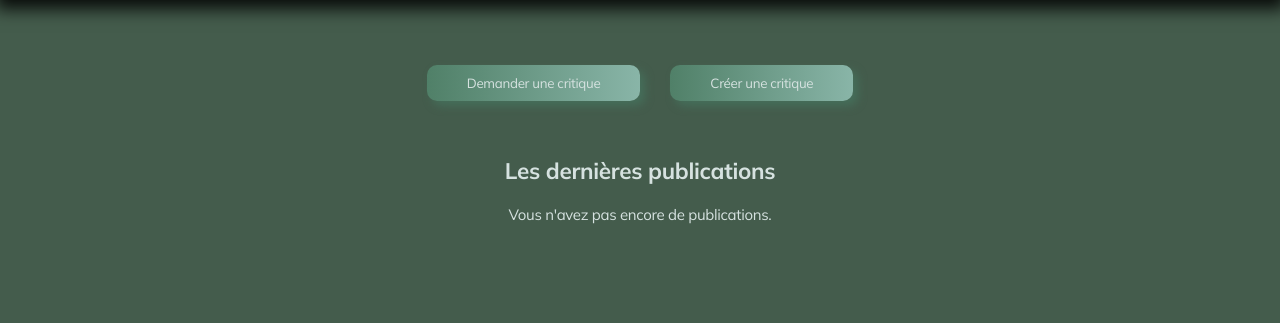
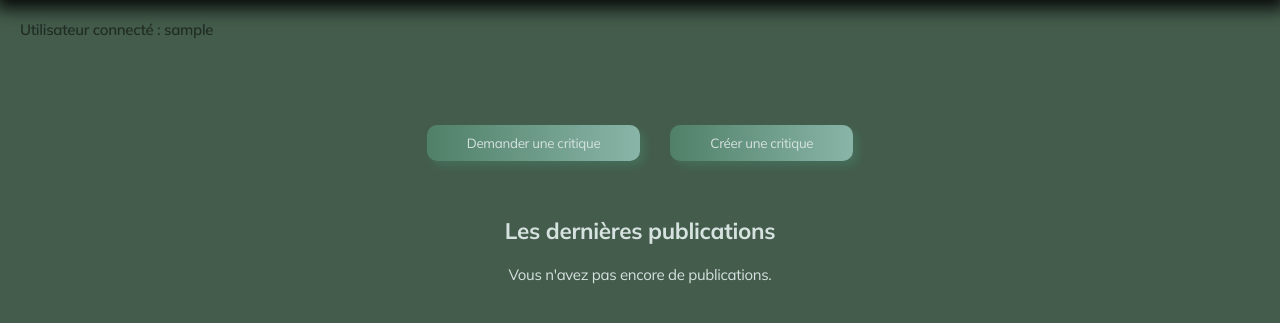
Before and after one commit to Rossignol-h/P9_Litreview_Rossignol_Hanane, a Django app: page /home/ in a window 1280 px wide. Shown: the part 70-393 px from the top of the page. Run offline with Django 4.2, Linux system fonts and the light colour scheme; the visitor is signed in with stand-in values (Sample User, id 1); data that the repository does not hold is empty; some web fonts are replaced.

Commit message:
fixed some issues

```diff
--- a/litreview/review/templates/review/review_snippet.html
+++ b/litreview/review/templates/review/review_snippet.html
@@ -49,7 +49,7 @@
 
     <footer class="card-footer">
         <div class="author">
-            {% avatar user class="avatar" id="user_avatar" %}
+            {% avatar review.user class="avatar" id="user_avatar" %}
             <p>{% get_poster_display review.user %} publié une critique</p>
         </div>
         <date>{{ review.time_created|get_posted_at_display }}</date>
--- a/litreview/static/css/base.css
+++ b/litreview/static/css/base.css
@@ -77,6 +77,13 @@ label:not(.input-container *) label:not(.label-image *) {
     display: None;
 }
 
+.connected-user {
+    padding: 20px;
+    color: var(--dark-color);
+    font-weight: 600;
+    font-size: 1rem;
+}
+
 /* ==================================== PAGINATION */
 
 .pagination-container {
--- a/litreview/templates/index.html
+++ b/litreview/templates/index.html
@@ -54,6 +54,7 @@
         <figure>
         </figure>
     </header>
+    <h2 class="connected-user">Utilisateur connecté : {{ request.user }}</h2>
     {% block content %}
     {% endblock %}
     {% endif %}
--- a/litreview/ticket/templates/ticket/ticket_snippet.html
+++ b/litreview/ticket/templates/ticket/ticket_snippet.html
@@ -34,7 +34,7 @@
     {% if request.resolver_match.url_name != "response_ticket" %}
     <footer class="card-footer">
         <div class="author">
-            {% avatar user class="avatar" id="user_avatar" %}
+            {% avatar ticket.user class="avatar" id="user_avatar" %}
             <p>{% get_poster_display ticket.user %} demandé une critique</p>
         </div>
         {% timezone "Europe/Paris" %}
--- a/litreview/userfollows/templates/userfollows/follow.html
+++ b/litreview/userfollows/templates/userfollows/follow.html
@@ -58,12 +58,6 @@
                         <img src="{% static 'delete-user.svg' %}" alt="icône d'utilisateur" />
                     </a>
                 </button>
-
-                {% comment %} <button class="form-button" type="button">
-                    <a href="{% url 'unfollow' follow.id %}">
-                        <img src="{% static 'delete-user.svg' %}">
-                        s</a>
-                </button> {% endcomment %}
             </ul>
             {% endfor %}
             {% endif %}
--- a/litreview/userfollows/views.py
+++ b/litreview/userfollows/views.py
@@ -54,6 +54,8 @@ class Follow(LoginRequiredMixin, FormView):
         if test2:
             form.add_error(None, " Vous suivez déjà cet utilisateur !")
             return self.form_invalid(form)
+        else:
+            UserFollows.objects.create(user=self.request.user, followed_user=user1)
 
         return super().form_valid(form)
 
```
Also changed, not shown: litreview/static/delete-user.svg.
